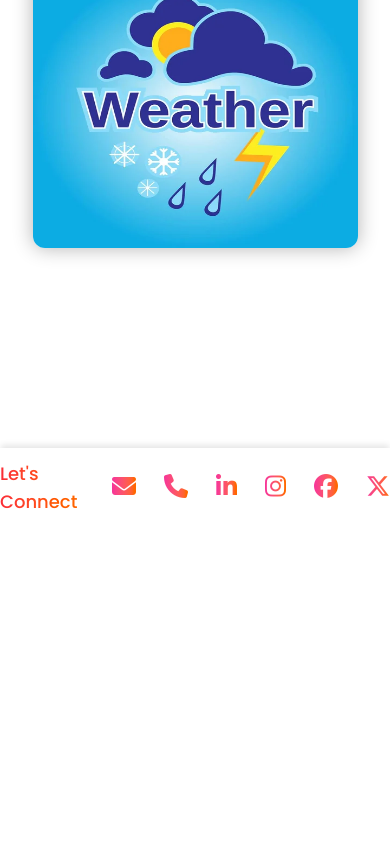
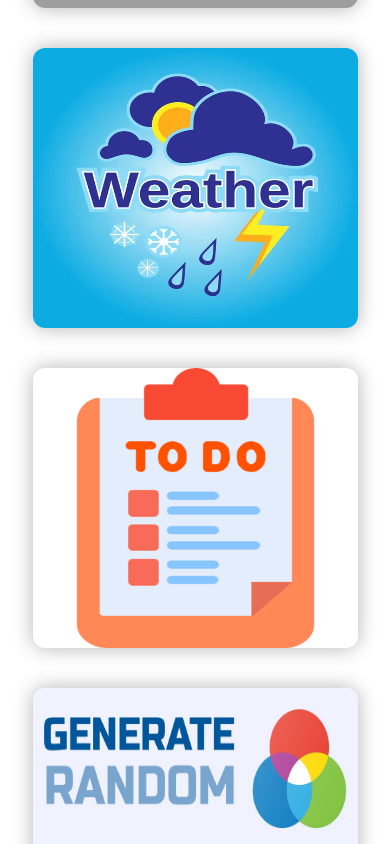
Before and after one commit to SameerHussainSaifi/Portfolio-Website, a React (Vite) app: page /projects in a window 390 px wide. Shown: the part 1156-2000 px from the top of the page. Before the commit the page ends 1684 px from the top, so only its background shows below. Built offline with nearby package versions, Linux system fonts and the light colour scheme; grey boxes are pictures that could not be loaded.

Commit message:
To-do App & Random-Color_Generator App added on Projects page which was developed earlier

```diff
--- a/src/Components/Experience/Deployment.jsx
+++ b/src/Components/Experience/Deployment.jsx
@@ -7,8 +7,15 @@ function Deployment() {
         <div><IoMdCloudOutline className="text-orange-500" size={50}/></div>
         <div className="text-3xl font-semibold"><h1>Cloud & Deployment</h1></div>
         <div className="flex space-x-3 ">
-          <div className=" rounded-full bg-gray-200  px-2">Netlify</div>
-          <div className="rounded-full bg-gray-200  px-2">Vercel</div>
+
+          <div className=" rounded-full bg-gray-200  px-2">
+            <a href="https://vercel.com/sameer-hussains-projects-96893a4f" target='_main'>Vercel</a>
+            </div>
+
+          <div className="rounded-full bg-gray-200  px-2">
+            <a href="https://app.netlify.com/teams/sameerhussainsaifi/projects" target='_main'>Netlify</a>
+          </div>
+
         </div>
         </div>
         </>
--- a/src/Components/Projects/ProjectsTab.jsx
+++ b/src/Components/Projects/ProjectsTab.jsx
@@ -2,12 +2,17 @@ import React from 'react'
 import ZyraNews from './ZyraNews.jsx';
 import WeatherApp from './WeatherApp.jsx';
 import VoiceMaker from './VoiceMaker.jsx';
+import TodoApp from './TodoApp.jsx';
+import RandomColorGenerato from './RandomColorGenerator.jsx';
 function ProjectsTab() {
   return (
-    <div className='md:flex-row flex  justify-between flex-wrap mt-4'>
+    <div className='md:flex-row flex  justify-between flex-wrap mt-4 space-y-10'>
       <ZyraNews/>
       <VoiceMaker/>
       <WeatherApp/>
+      <TodoApp/>
+      <RandomColorGenerato/>
+
     </div>
   )
 }
--- /dev/null
+++ b/src/Components/Projects/RandomColorGenerator.jsx
@@ -0,0 +1,11 @@
+import React from 'react'
+import randomColorGeneratorImage from '/src/assets/color.jpg';
+function RandomColorGenerator() {
+  return (
+    <div>
+      <a href="https://rgbcolorgen.netlify.app/" target='_main'><img src={randomColorGeneratorImage} alt="" className='h-70 shadow-[0_0_20px_rgba(0,0,0,0.3)] rounded-xl' width='370px' /></a>
+    </div>
+  )
+}
+
+export default RandomColorGenerator;
--- /dev/null
+++ b/src/Components/Projects/TodoApp.jsx
@@ -0,0 +1,11 @@
+import React from 'react'
+import todoImage from "/src/assets/Todo.png";
+function TodoApp() {
+  return (
+    <div>
+      <a href="https://todo-app-nine-livid-41.vercel.app/" target='_main'><img src={todoImage} alt="" width='370px' className='h-70 shadow-[0_0_20px_rgba(0,0,0,0.3)] rounded-xl'/></a>
+    </div>
+  )
+}
+
+export default TodoApp
```
Also changed, not shown: src/assets/Todo.png (added), src/assets/color.jpg (added).
